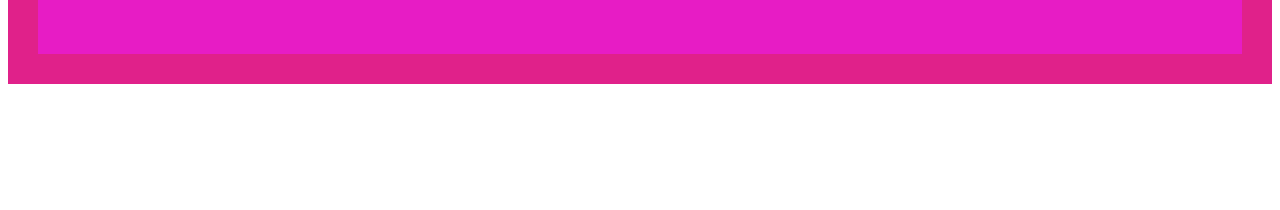
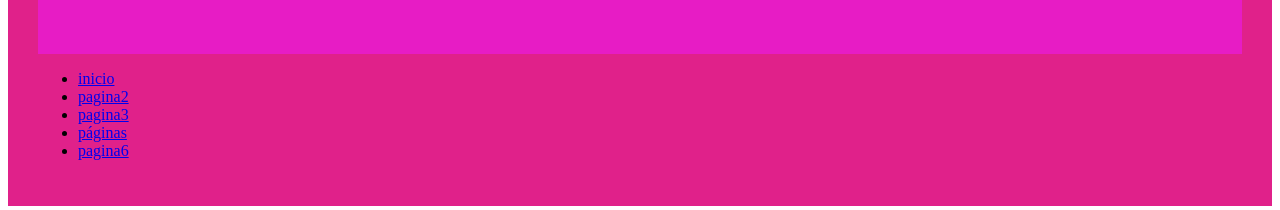
Before and after one commit to EPULI/DSWErikaPulido, a plain HTML site: page fase3/pagina4.html in a window 1280 px wide. Shown: the part 1111-1321 px from the top of the page. Before the commit the page ends 1203 px from the top, so only its background shows below. Drawn offline with Linux system fonts and the light colour scheme.

Commit message:
llink entre paginas
Se anexo link entre las paginas

```diff
--- a/fase3/pagina4.html
+++ b/fase3/pagina4.html
@@ -18,6 +18,15 @@
             <video src="media/HTML.mp4"autoplay muted loop controls width="740" height="600"></video>
         </section>
 
+        <Ul>
+            <li> <a href="index.html">inicio</a></li>
+            <li> <a href="pagina2.html">pagina2</a></li>
+            <li> <a href="pagina3.html">pagina3</a></li>
+            <li><a href="pagina5.html">páginas</a></li>
+            <li> <a href="pagina6.html">pagina6</a></li>
+        </Ul>
+
+
 
     </main>
 </body>
```
Also changed, not shown: fase3/pagina2.html (+9 -1 lines), fase3/pagina3.html (+8 -0 lines), fase3/pagina5.html (+7 -0 lines), fase3/pagina6.html (+7 -0 lines).
